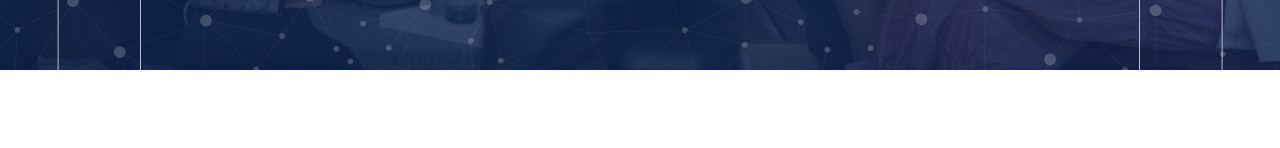
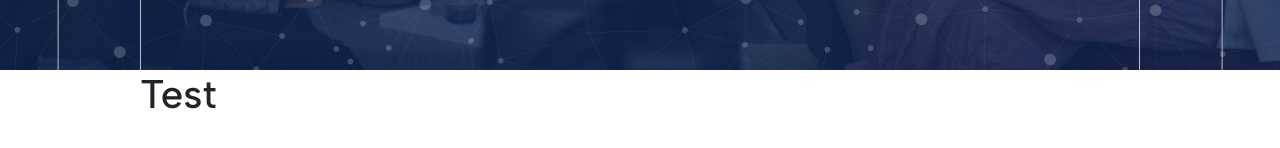
Before and after one commit to muhamadsolihin/web-tci, a Vue app: page /our-gallery in a window 1280 px wide. Shown: the part 730-878 px from the top of the page. Before the commit the page ends 800 px from the top, so only its background shows below. Built offline with nearby package versions, Linux system fonts and the light colour scheme.

Commit message:
:hammer: Keep function for scroll

```diff
--- a/src/assets/scss/style.scss
+++ b/src/assets/scss/style.scss
@@ -2,8 +2,15 @@
 @import './color.scss';
 @import './transition.scss';
 body {
-    overflow: hidden;
-    /* Hide scrollbars */
+    overflow: scroll;
+    overflow-x: hidden;
+}
+
+::-webkit-scrollbar {
+    width: 0;
+    /* Remove scrollbar space */
+    background: transparent;
+    /* Optional: just make scrollbar invisible */
 }
 
 .h-100 {
--- /dev/null
+++ b/src/views/our-gallery/components/GallerySection.vue
@@ -0,0 +1,18 @@
+<template>
+  <section id="gallery">
+		<div class="container-custom">
+      <div class="row">
+        <div class="col-12">
+          <h1>Test</h1>
+        </div>
+      </div>
+    </div>
+  </section>
+</template>
+
+<style lang="scss" scoped>
+  #gallery {
+		width: 100%;
+    padding: 0 140px;
+  }
+</style>
--- a/src/views/our-gallery/index.vue
+++ b/src/views/our-gallery/index.vue
@@ -1,14 +1,21 @@
 <template>
 	<MenuComponent :theme="'dark'" :direction="direction" />
-	<HeroSection />
+	<div id="our-gallery">
+		<HeroSection />
+		<GallerySection />
+	</div>
 </template>
 
 <script setup>
 	import MenuComponent from '@/components/MenuComponent.vue';
 	import HeroSection from './components/HeroSection.vue';
+	import GallerySection from './components/GallerySection.vue';
 </script>
 
 <style lang="scss" scoped>
+	#our-gallery {
+		overflow-y: scroll !important;
+	}
 	section {
 		min-height: 100vh;
 		display: flex;
```
